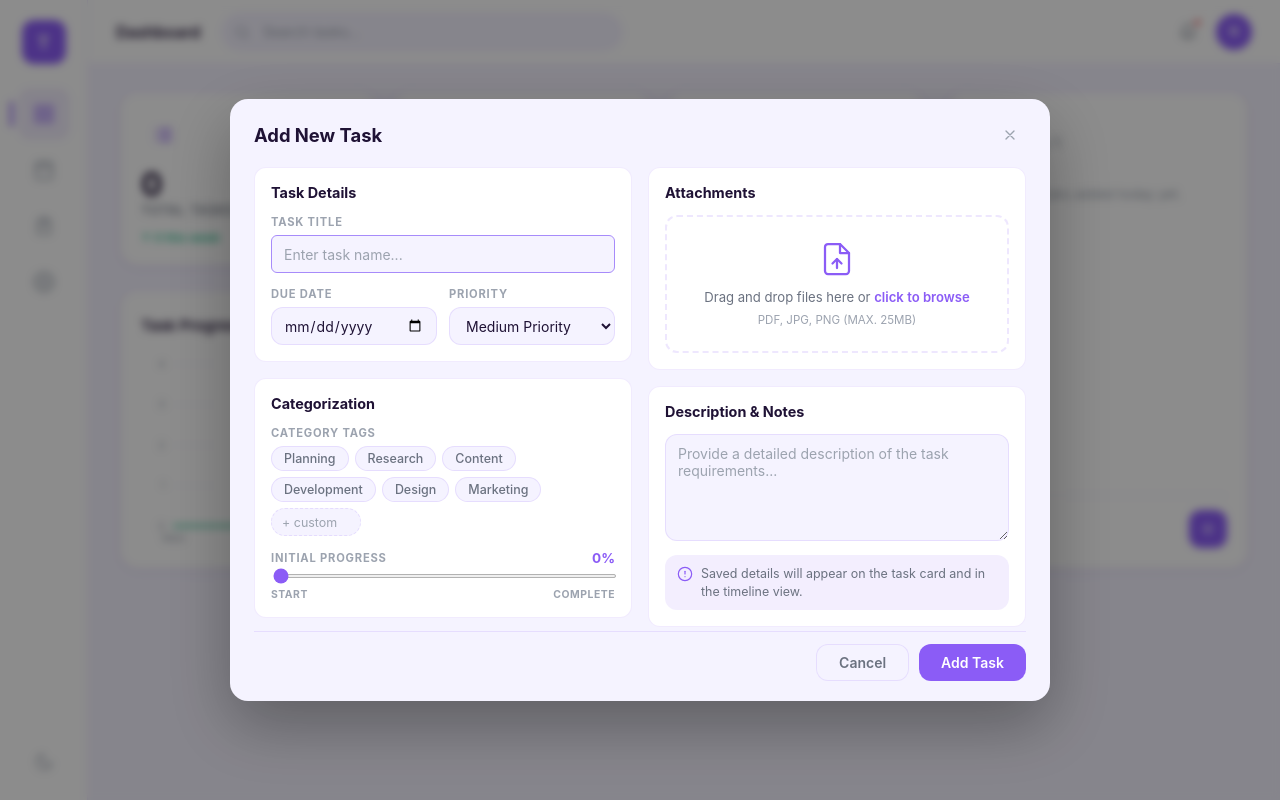
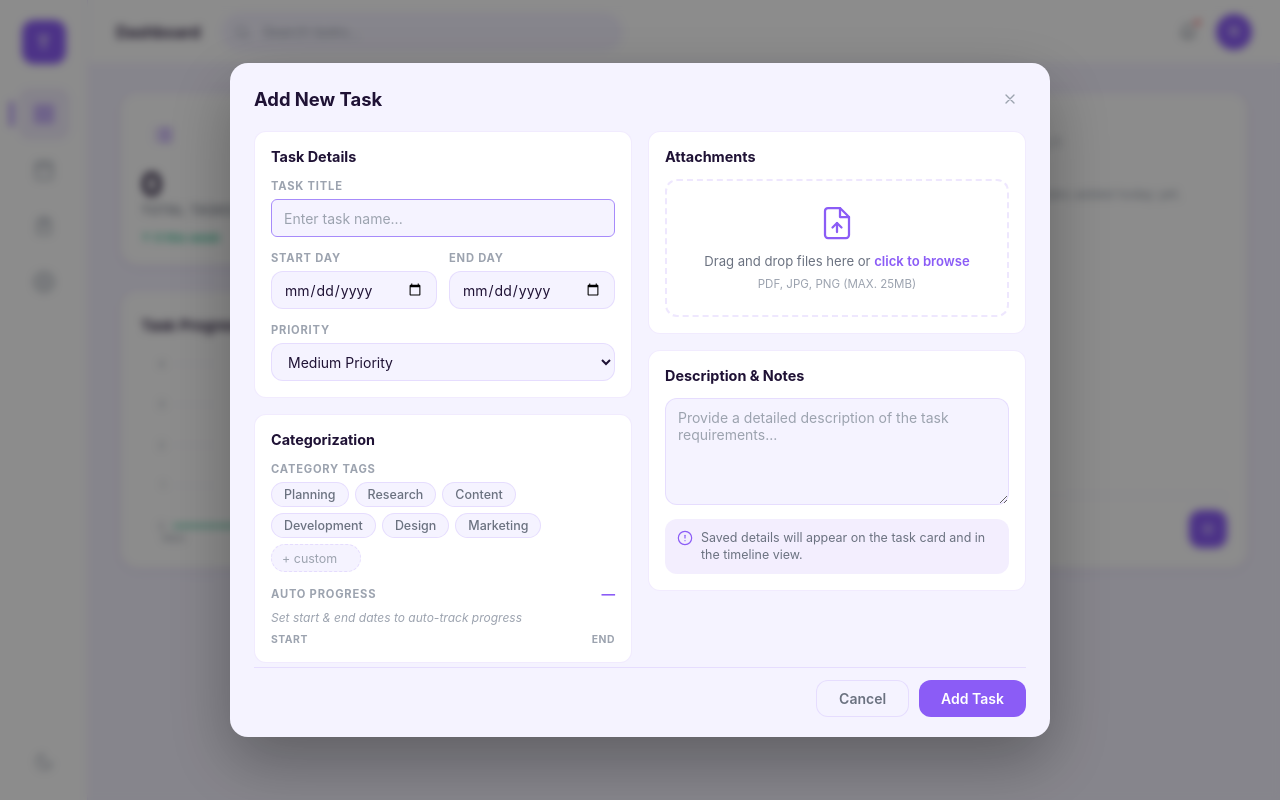
Before and after one commit to ziu222/react-todo, a React (Vite) app in the folder to-do app/: page / in a window 1280 px wide. Both pictures are taken after a click on the button 1208 px from the left and 529 px from the top of the page. Built offline with nearby package versions, Linux system fonts and the light colour scheme.

Commit message:
feat(todos): replace dueDate/progress with startDay/endDay and auto-calculated progress

```diff
--- a/to-do app/src/components/kanban/AddTaskModal.css
+++ b/to-do app/src/components/kanban/AddTaskModal.css
@@ -172,11 +172,29 @@
   margin-top: 2px;
 }
 
-.progress-slider {
+.progress-track {
   width: 100%;
-  accent-color: var(--accent);
-  height: 4px;
-  cursor: pointer;
+  height: 6px;
+  background: var(--border-color);
+  border-radius: 3px;
+  overflow: hidden;
+}
+
+.progress-fill {
+  height: 100%;
+  background: var(--accent);
+  border-radius: 3px;
+  transition: width 0.3s ease;
+}
+
+.progress-empty-hint {
+  font-size: 0.75rem;
+  color: var(--text-muted);
+  font-style: italic;
+  margin: 2px 0 0;
+  text-transform: none;
+  letter-spacing: 0;
+  font-weight: 400;
 }
 
 /* ── Drop zone ── */
@@ -257,6 +275,12 @@
 .modal-info-banner svg { width: 16px; height: 16px; flex-shrink: 0; margin-top: 1px; color: var(--accent); }
 .modal-info-banner p   { font-size: 0.78rem; margin: 0; line-height: 1.4; }
 
+.modal-warn-banner {
+  background: rgba(239, 68, 68, 0.08);
+}
+.modal-warn-banner svg { color: #EF4444; }
+.modal-warn-banner p   { color: #EF4444; }
+
 /* ── Footer ── */
 .modal-footer {
   display: flex;
--- a/to-do app/src/components/kanban/AddTaskModal.tsx
+++ b/to-do app/src/components/kanban/AddTaskModal.tsx
@@ -1,5 +1,6 @@
 import { useState, useRef, useCallback } from 'react'
 import type { TodoStatus, Priority, Attachment } from '../../features/todos/model/todoLogic'
+import { calcProgress } from '../../features/todos/model/todoLogic'
 import './AddTaskModal.css'
 
 const PRESET_TAGS = ['Planning', 'Research', 'Content', 'Development', 'Design', 'Marketing']
@@ -10,17 +11,23 @@ const PRIORITY_OPTIONS: { value: Priority; label: string }[] = [
   { value: 'high',   label: 'High Priority'   },
 ]
 
+// Parse a YYYY-MM-DD string as local midnight timestamp
+function dateStrToMs(s: string): number {
+  const [y, m, d] = s.split('-').map(Number)
+  return new Date(y, m - 1, d).getTime()
+}
+
 interface AddTaskModalProps {
   initialStatus: TodoStatus
   onClose:  () => void
   onSubmit: (data: {
     title:        string
     status:       TodoStatus
-    dueDate?:     number
+    startDay?:    number
+    endDay?:      number
     priority?:    Priority
     tags?:        string[]
     description?: string
-    progress?:    number
     attachments?: Attachment[]
   }) => void
 }
@@ -64,17 +71,28 @@ function IconInfo() {
 }
 
 export default function AddTaskModal({ initialStatus, onClose, onSubmit }: AddTaskModalProps) {
+  const todayStr = new Date().toISOString().split('T')[0]
+
   const [title,       setTitle]       = useState('')
-  const [dueDate,     setDueDate]     = useState('')
+  const [startDay,    setStartDay]    = useState('')
+  const [endDay,      setEndDay]      = useState('')
   const [priority,    setPriority]    = useState<Priority>('medium')
   const [tags,        setTags]        = useState<string[]>([])
   const [customTag,   setCustomTag]   = useState('')
   const [description, setDescription] = useState('')
-  const [progress,    setProgress]    = useState(0)
   const [attachments, setAttachments] = useState<Attachment[]>([])
   const [dragging,    setDragging]    = useState(false)
 
   const fileInputRef = useRef<HTMLInputElement>(null)
+
+  // Derive progress from selected dates
+  const startMs      = startDay ? dateStrToMs(startDay) : null
+  const endMs        = endDay   ? dateStrToMs(endDay)   : null
+  const todayMs      = new Date().setHours(0, 0, 0, 0)
+  const autoProgress = startMs !== null && endMs !== null && endMs >= startMs
+    ? calcProgress(startMs, endMs)
+    : null
+  const willBeDone   = endMs !== null && endMs < todayMs
 
   function toggleTag(tag: string) {
     setTags(prev => prev.includes(tag) ? prev.filter(t => t !== tag) : [...prev, tag])
@@ -105,11 +123,11 @@ export default function AddTaskModal({ initialStatus, onClose, onSubmit }: AddTa
     onSubmit({
       title:       title.trim(),
       status:      initialStatus,
-      dueDate:     dueDate  ? new Date(dueDate).getTime() : undefined,
+      startDay:    startMs ?? undefined,
+      endDay:      endMs   ?? undefined,
       priority,
       tags:        tags.length        ? tags        : undefined,
       description: description.trim() || undefined,
-      progress:    progress > 0       ? progress    : undefined,
       attachments: attachments.length ? attachments : undefined,
     })
     onClose()
@@ -147,14 +165,30 @@ export default function AddTaskModal({ initialStatus, onClose, onSubmit }: AddTa
 
                 <div className="modal-row">
                   <label className="modal-field-label">
-                    DUE DATE
+                    START DAY
                     <input
                       className="modal-input"
                       type="date"
-                      value={dueDate}
-                      onChange={e => setDueDate(e.target.value)}
+                      value={startDay}
+                      min={todayStr}
+                      onChange={e => {
+                        setStartDay(e.target.value)
+                        if (endDay && e.target.value > endDay) setEndDay(e.target.value)
+                      }}
                     />
                   </label>
+                  <label className="modal-field-label">
+                    END DAY
+                    <input
+                      className="modal-input"
+                      type="date"
+                      value={endDay}
+                      min={startDay || todayStr}
+                      onChange={e => setEndDay(e.target.value)}
+                    />
+                  </label>
+                </div>
+
                 <label className="modal-field-label">
                   PRIORITY
                   <select
@@ -167,7 +201,13 @@ export default function AddTaskModal({ initialStatus, onClose, onSubmit }: AddTa
                     ))}
                   </select>
                 </label>
+
+                {willBeDone && (
+                  <div className="modal-info-banner modal-warn-banner">
+                    <IconInfo />
+                    <p>End date is in the past — this task will be marked as <strong>Done</strong> automatically.</p>
                   </div>
+                )}
               </div>
 
               {/* Card 2: Categorization */}
@@ -197,7 +237,6 @@ export default function AddTaskModal({ initialStatus, onClose, onSubmit }: AddTa
                       maxLength={40}
                     />
                   </div>
-                  {/* Selected custom tags */}
                   {tags.filter(t => !PRESET_TAGS.includes(t)).map(t => (
                     <span key={t} className="tag-chip active custom">
                       {t}
@@ -208,20 +247,29 @@ export default function AddTaskModal({ initialStatus, onClose, onSubmit }: AddTa
 
                 <div className="modal-field-label">
                   <div className="progress-header">
-                    <span>INITIAL PROGRESS</span>
-                    <span className="progress-value">{progress}%</span>
+                    <span>AUTO PROGRESS</span>
+                    <span className="progress-value">
+                      {autoProgress !== null ? `${autoProgress}%` : '—'}
+                    </span>
                   </div>
-                  <input
-                    className="progress-slider"
-                    type="range"
-                    min={0}
-                    max={100}
-                    value={progress}
-                    onChange={e => setProgress(Number(e.target.value))}
-                  />
+                  {autoProgress !== null ? (
+                    <div className="progress-track">
+                      <div className="progress-fill" style={{ width: `${autoProgress}%` }} />
+                    </div>
+                  ) : (
+                    <p className="progress-empty-hint">Set start &amp; end dates to auto-track progress</p>
+                  )}
                   <div className="progress-labels">
-                    <span>START</span>
-                    <span>COMPLETE</span>
+                    <span>
+                      {startDay
+                        ? new Date(dateStrToMs(startDay)).toLocaleDateString('en', { month: 'short', day: 'numeric' })
+                        : 'START'}
+                    </span>
+                    <span>
+                      {endDay
+                        ? new Date(dateStrToMs(endDay)).toLocaleDateString('en', { month: 'short', day: 'numeric' })
+                        : 'END'}
+                    </span>
                   </div>
                 </div>
               </div>
--- a/to-do app/src/components/kanban/KanbanColumn.tsx
+++ b/to-do app/src/components/kanban/KanbanColumn.tsx
@@ -7,11 +7,11 @@ import './KanbanColumn.css'
 export interface AddTaskData {
   title:        string
   status:       TodoStatus
-  dueDate?:     number
+  startDay?:    number
+  endDay?:      number
   priority?:    Priority
   tags?:        string[]
   description?: string
-  progress?:    number
   attachments?: Attachment[]
 }
 
--- a/to-do app/src/features/todos/api/storage.ts
+++ b/to-do app/src/features/todos/api/storage.ts
@@ -17,11 +17,11 @@ function isValidTodo(item: unknown): item is Todo {
     !VALID_STATUSES.includes(t.status as TodoStatus)
   ) return false
   // optional fields — accept if present and correct type, or absent
-  if (t.dueDate     !== undefined && typeof t.dueDate     !== 'number')  return false
+  if (t.startDay    !== undefined && typeof t.startDay    !== 'number')  return false
+  if (t.endDay      !== undefined && typeof t.endDay      !== 'number')  return false
   if (t.priority    !== undefined && !['low','medium','high'].includes(t.priority as string)) return false
   if (t.tags        !== undefined && !Array.isArray(t.tags))             return false
   if (t.description !== undefined && typeof t.description !== 'string')  return false
-  if (t.progress    !== undefined && typeof t.progress    !== 'number')  return false
   if (t.attachments !== undefined && !Array.isArray(t.attachments))      return false
   return true
 }
--- a/to-do app/src/features/todos/hooks/useTodos.ts
+++ b/to-do app/src/features/todos/hooks/useTodos.ts
@@ -11,11 +11,11 @@ import type { Filter, TodoStatus, Priority, Attachment } from '../model/todoLogi
 interface AddTodoExtras {
   status?:      TodoStatus
   color?:       string
-  dueDate?:     number
+  startDay?:    number
+  endDay?:      number
   priority?:    Priority
   tags?:        string[]
   description?: string
-  progress?:    number
   attachments?: Attachment[]
 }
 
--- a/to-do app/src/features/todos/model/todoLogic.ts
+++ b/to-do app/src/features/todos/model/todoLogic.ts
@@ -15,12 +15,20 @@ export interface Todo {
   createdAt:    number
   pinned:       boolean
   color:        string
-  dueDate?:     number        // Unix ms
+  startDay?:    number        // Unix ms, local midnight of start date
+  endDay?:      number        // Unix ms, local midnight of end date
   priority?:    Priority
   tags?:        string[]
   description?: string
-  progress?:    number        // 0–100
   attachments?: Attachment[]
+}
+
+// Returns 0–100. Progress is derived from dates, never stored manually.
+export function calcProgress(startDay: number, endDay: number): number {
+  const todayMs = new Date().setHours(0, 0, 0, 0)
+  if (todayMs < startDay) return 0
+  if (startDay === endDay || todayMs >= endDay) return 100
+  return Math.round(((todayMs - startDay) / (endDay - startDay)) * 100)
 }
 
 export interface TodoState {
@@ -33,11 +41,11 @@ export type TodoAction =
   | { type: 'ADD'; payload: {
       title:        string
       color?:       string
-      dueDate?:     number
+      startDay?:    number
+      endDay?:      number
       priority?:    Priority
       tags?:        string[]
       description?: string
-      progress?:    number
       attachments?: Attachment[]
     }}
   | { type: 'UPDATE_STATUS'; payload: { id: string; status: TodoStatus } }
@@ -64,20 +72,27 @@ export function addTodo(
 ): Todo[] {
   const trimmed = title.trim()
   if (!trimmed || trimmed.length > 500) return todos
+
+  // If endDay is already in the past, auto-mark as done
+  const todayMs = new Date().setHours(0, 0, 0, 0)
+  const autoStatus = extras?.endDay !== undefined && extras.endDay < todayMs
+    ? 'done'
+    : (extras?.status ?? 'todo')
+
   return [
     ...todos,
     {
-      id:        crypto.randomUUID(),
-      title:     trimmed,
-      status:    extras?.status    ?? 'todo',
-      createdAt: Date.now(),
-      pinned:    false,
-      color:     extras?.color     ?? getDefaultColor(),
-      dueDate:   extras?.dueDate,
-      priority:  extras?.priority,
-      tags:      extras?.tags,
+      id:          crypto.randomUUID(),
+      title:       trimmed,
+      status:      autoStatus,
+      createdAt:   Date.now(),
+      pinned:      false,
+      color:       extras?.color     ?? getDefaultColor(),
+      startDay:    extras?.startDay,
+      endDay:      extras?.endDay,
+      priority:    extras?.priority,
+      tags:        extras?.tags,
       description: extras?.description,
-      progress:  extras?.progress,
       attachments: extras?.attachments,
     },
   ]
```
Also changed, not shown: to-do app/src/components/kanban/KanbanCard.tsx (+18 -9 lines). Lines whose indentation alone changed are shown as unchanged.
